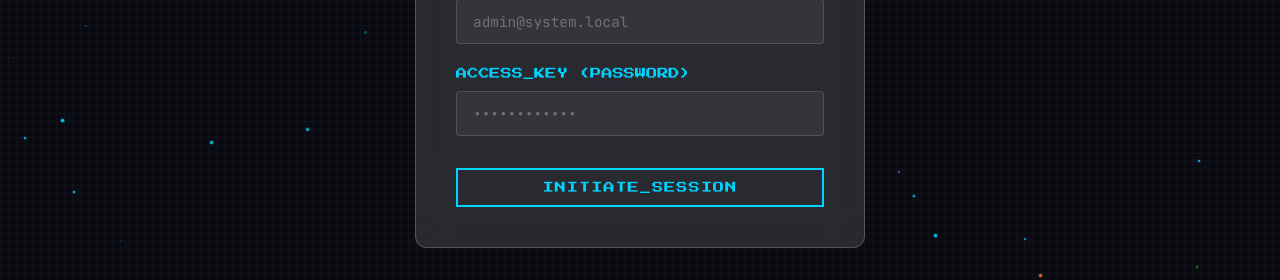
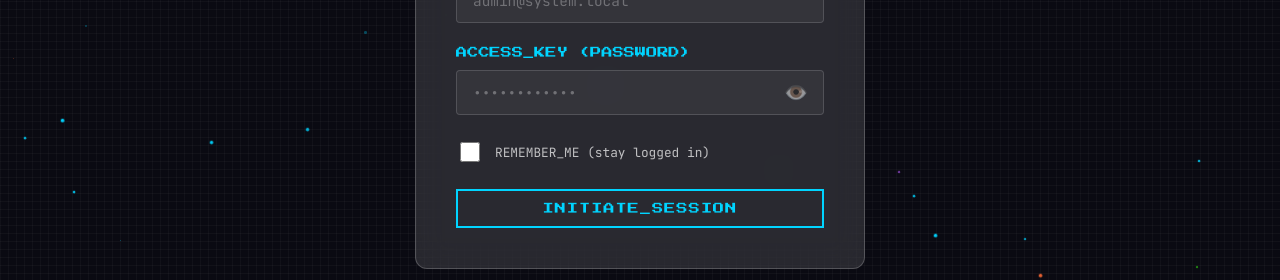
Before and after one commit to J-Akiru5/my-portfolio-react, a React (Vite) app: page /admin/login in a window 1280 px wide. Shown: the part 358-638 px from the top of the page. Built offline with nearby package versions, Linux system fonts and the light colour scheme; no server answers.

Commit message:
feat: add password toggle and remember me to admin login

```diff
--- a/src/pages/admin/Login.jsx
+++ b/src/pages/admin/Login.jsx
@@ -2,10 +2,13 @@ import React, { useState } from 'react'
 import { useNavigate } from 'react-router-dom'
 import { useAuth } from '../../context/AuthContext'
 import { SectionTitle, GlassCard, PixelButton } from '../../components/ui'
+import { getAuth, setPersistence, browserLocalPersistence, browserSessionPersistence } from 'firebase/auth'
 
 export default function Login() {
   const [email, setEmail] = useState('')
   const [password, setPassword] = useState('')
+  const [showPassword, setShowPassword] = useState(false)
+  const [rememberMe, setRememberMe] = useState(false)
   const [error, setError] = useState('')
   const [isLoading, setIsLoading] = useState(false)
 
@@ -18,6 +21,11 @@ export default function Login() {
     try {
       setError('')
       setIsLoading(true)
+
+      // Set persistence based on Remember Me
+      const auth = getAuth()
+      await setPersistence(auth, rememberMe ? browserLocalPersistence : browserSessionPersistence)
+
       await login(email, password)
       navigate('/admin')
     } catch (err) {
@@ -55,6 +63,55 @@ export default function Login() {
           font-size: 0.7rem;
           color: #00d4ff;
           margin-bottom: 0.75rem;
+        }
+
+        .password-wrapper {
+          position: relative;
+          display: flex;
+          align-items: center;
+        }
+
+        .password-wrapper input {
+          flex: 1;
+          padding-right: 3rem;
+        }
+
+        .password-toggle {
+          position: absolute;
+          right: 0.75rem;
+          background: none;
+          border: none;
+          color: rgba(255, 255, 255, 0.5);
+          cursor: pointer;
+          font-size: 1.2rem;
+          padding: 0.25rem;
+          transition: color 0.2s;
+        }
+
+        .password-toggle:hover {
+          color: #00d4ff;
+        }
+
+        .remember-group {
+          display: flex;
+          align-items: center;
+          gap: 0.75rem;
+          margin-bottom: 1.5rem;
+        }
+
+        .remember-checkbox {
+          width: 20px;
+          height: 20px;
+          accent-color: #00d4ff;
+          cursor: pointer;
+        }
+
+        .remember-label {
+          font-family: 'JetBrains Mono', monospace;
+          font-size: 0.8rem;
+          color: rgba(255, 255, 255, 0.7);
+          cursor: pointer;
+          user-select: none;
         }
 
         .error-message {
@@ -98,17 +155,40 @@ export default function Login() {
 
           <div className="form-group">
             <label className="form-label">ACCESS_KEY (PASSWORD)</label>
+            <div className="password-wrapper">
               <input
-              type="password"
+                type={showPassword ? 'text' : 'password'}
                 className="terminal-input"
                 required
                 value={password}
                 onChange={(e) => setPassword(e.target.value)}
                 placeholder="••••••••••••"
               />
+              <button
+                type="button"
+                className="password-toggle"
+                onClick={() => setShowPassword(!showPassword)}
+                title={showPassword ? 'Hide password' : 'Show password'}
+              >
+                {showPassword ? '🙈' : '👁️'}
+              </button>
+            </div>
           </div>
 
-          <div style={{ marginTop: '2rem' }}>
+          <div className="remember-group">
+            <input
+              type="checkbox"
+              id="remember-me"
+              className="remember-checkbox"
+              checked={rememberMe}
+              onChange={(e) => setRememberMe(e.target.checked)}
+            />
+            <label htmlFor="remember-me" className="remember-label">
+              REMEMBER_ME (stay logged in)
+            </label>
+          </div>
+
+          <div>
             <PixelButton
               variant="filled"
               color="matrix"
```
Lines whose indentation alone changed are shown as unchanged.
